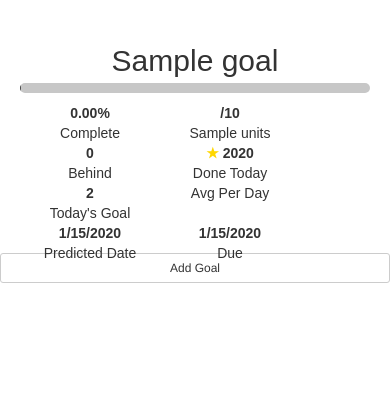
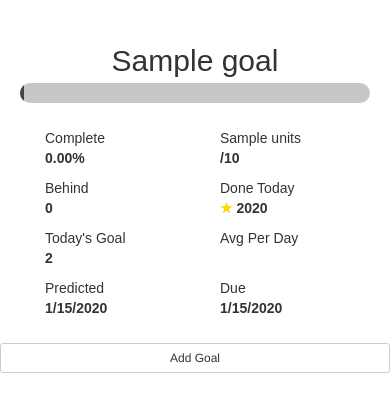
Before and after one commit to cdated/ananke, a Flask app: template templates/index.html in a window 390 px wide. Shown: the part 177-589 px from the top of the page. Run offline with Flask 2, Linux system fonts and the light colour scheme; the template is opened without the code that fills it: most values are stand-ins (such as "Sample title", 1, 10 or a date in 2020); some libraries are stand-ins or nearby versions.

Commit message:
Mobile friendly UI

```diff
--- a/static/css/style.css
+++ b/static/css/style.css
@@ -1,6 +1,5 @@
 #countdown-wrap {
     width: 85%;
-    height: 120px;
     margin: auto;
     padding: 20px;
     font-family: arial;
@@ -9,7 +8,6 @@
 @media only screen and (max-width: 640px) {
     #countdown-wrap {
         width: 100%;
-        height: 120px;
         margin: auto;
         padding: 20px;
         font-family: arial;
@@ -25,6 +23,7 @@
 @media only screen and (max-width: 640px) {
     #goal {
         text-align: center;
+        width: 100%;
     }
 }
 
@@ -48,12 +47,14 @@
 }
 
 @media only screen and (max-width: 640px) {
-    width: 100%;
-    height: 10px;
-    background: #c7c7c7;
-    border-radius: 10px;
-    float: left;
-    overflow: hidden;
+    #glass {
+        width: 100%;
+        height: 20px;
+        background: #c7c7c7;
+        border-radius: 10px;
+        float: left;
+        overflow: hidden;
+    }
 }
 
 #progress {
@@ -65,12 +66,12 @@
 }
 
 #expected {
-    position: relative;
     left: 0%;
-    width: 0.2%;
+    position: "relative";
+    width: 10px;
     height: 20px;
-    background: #888888;
-    z-index: 333;
+    background: #444444;
+    z-index: 334;
 }
 
 .goal-stat {
@@ -84,8 +85,9 @@
 
 @media only screen and (max-width: 640px) {
     .goal-stat {
-        width: 40%;
-        text-align: center;
+        width: 50%;
+        padding: 25px;
+        float: left;
     }
 }
 
--- a/templates/index.html
+++ b/templates/index.html
@@ -232,7 +232,7 @@
         var doc = document.getElementById("expected-" + id);
         doc.style.position = "relative";
         doc.style.left = expectedComplete + "%";
-        doc.style.width = "0.4%";
+        doc.style.width = "4px";
         doc.style.height = "20px";
         doc.style.background= "#444444";
         doc.style.zIndex= "334";
@@ -240,7 +240,7 @@
     </script>
       {% for goal in goals%}
       <a name="{{goal._id}}"></a>
-      <div id=countdown-wrap>
+      <div id=countdown-wrap class="container-fluid">
         <div id="goal" onclick="edit_goal('{{goal._id}}')" class="pointer">{{goal.name}}</div>
         <div id="glass" onclick="log_activity('{{goal._id}}', '{{goal.current}}')" class="pointer">
           <div id="progress-{{goal._id}}">
@@ -249,54 +249,54 @@
           </div>
         </div>
         <div class="goal-stat">
+          <span class="goal-label">Complete</span>
           <span class="goal-number">
             <div id="progressPercent-{{goal._id}}"></div>
           </span>
-          <span class="goal-label">Complete</span>
         </div>
         <div class="goal-stat" onclick="log_activity('{{goal._id}}', '{{goal.current}}')">
+          <span class="goal-label">
+            <div id="units-{{goal._id}}"></div>
+          </span>
           <span class="goal-number">
             <div id="progressRatio-{{goal._id}}"></div>
           </span>
-          <span class="goal-label">
-            <div id="units-{{goal._id}}"></div>
+        </div>
+        <div class="goal-stat">
+          <span class="goal-label">Behind</span>
+          <span class="goal-number">
+            <div id="behind-{{goal._id}}"></div>
+          </span>
+        </div>
+        <div class="goal-stat pointer" onclick="clear_done_today('{{goal._id}}')" >
+          <span class="goal-label">Done Today</span>
+          <span class="goal-number">
+            <div id="done_today-{{goal._id}}"></div>
           </span>
         </div>
         <div class="goal-stat">
-          <span class="goal-number">
-            <div id="behind-{{goal._id}}"></div>
-          </span>
-          <span class="goal-label">Behind</span>
-        </div>
-        <div class="goal-stat pointer" onclick="clear_done_today('{{goal._id}}')" >
-          <span class="goal-number">
-            <div id="done_today-{{goal._id}}"></div>
-          </span>
-          <span class="goal-label">Done Today</span>
-        </div>
-        <div class="goal-stat">
+          <span class="goal-label">Today's Goal</span>
           <span class="goal-number">
             <div id="required-{{goal._id}}"></div>
           </span>
-          <span class="goal-label">Today's Goal</span>
         </div>
         <div class="goal-stat">
+          <span class="goal-label">Avg Per Day</span>
           <span class="goal-number">
             <div id="avg-{{goal._id}}"></div>
           </span>
-          <span class="goal-label">Avg Per Day</span>
         </div>
         <div class="goal-stat">
+          <span class="goal-label">Predicted</span>
           <span class="goal-number">
             <div id="predictedComplete-{{goal._id}}"></div>
           </span>
-          <span class="goal-label">Predicted Date</span>
         </div>
         <div class="goal-stat">
+          <span class="goal-label">Due</span>
           <span class="goal-number">
             <div id="countdown-{{goal._id}}"></div>
           </span>
-          <span class="goal-label">Due</span>
         </div>
       </div>
 
```
